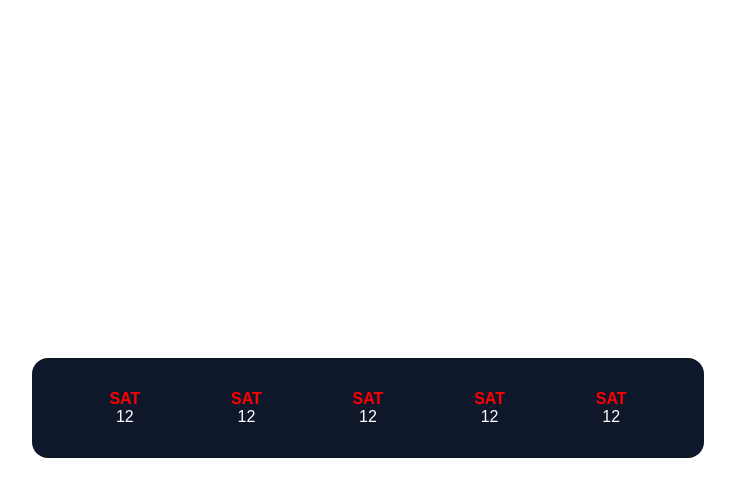
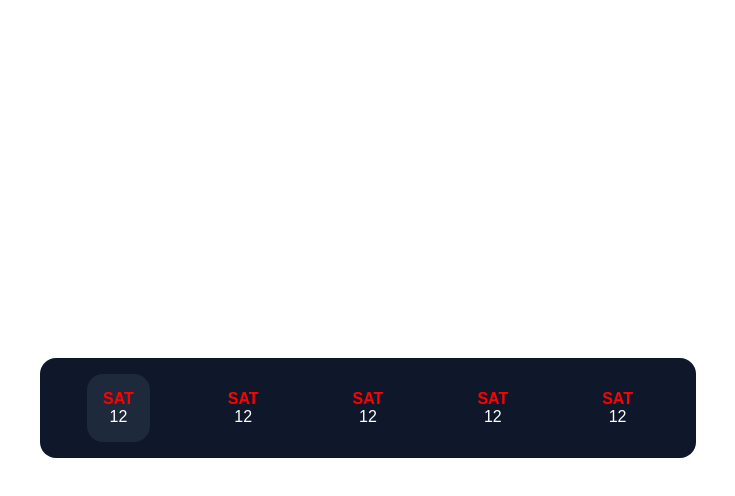
Before and after one commit to casettamariana/meeting-calendar, a React (Create React App) app: page / in a window 1280 px wide. In both pictures the pointer is over the element 404 px from the left and 408 px from the top of the page. Shown: the top 496 px of the page, without its empty margins (280-1015 px from the left). Built offline with nearby package versions, Linux system fonts and the light colour scheme; the HTML template or start-up script is replaced by a standard one.

Commit message:
feat(calendar): add a event hover

```diff
--- a/src/components/Calendar/assets/css/calendar.css
+++ b/src/components/Calendar/assets/css/calendar.css
@@ -5,7 +5,7 @@
     justify-content: space-around;
     align-items: center;
 
-    padding: 1em;
+    padding: 0.5em;
     font-family: 'Kanit', sans-serif;
 
 }
--- a/src/components/Calendar/day-item/day-item.css
+++ b/src/components/Calendar/day-item/day-item.css
@@ -2,8 +2,15 @@
     display: flex;
 
     flex-direction: column;
+    align-items: center;
 
-    align-items: center;
+    padding: 1em;
+    border-radius: 1em;
+}
+.container-day:hover{
+    background-color: #1e293c;
+    color: #fff;
+    cursor: pointer;
 }
 
 .item-weekday {
```
